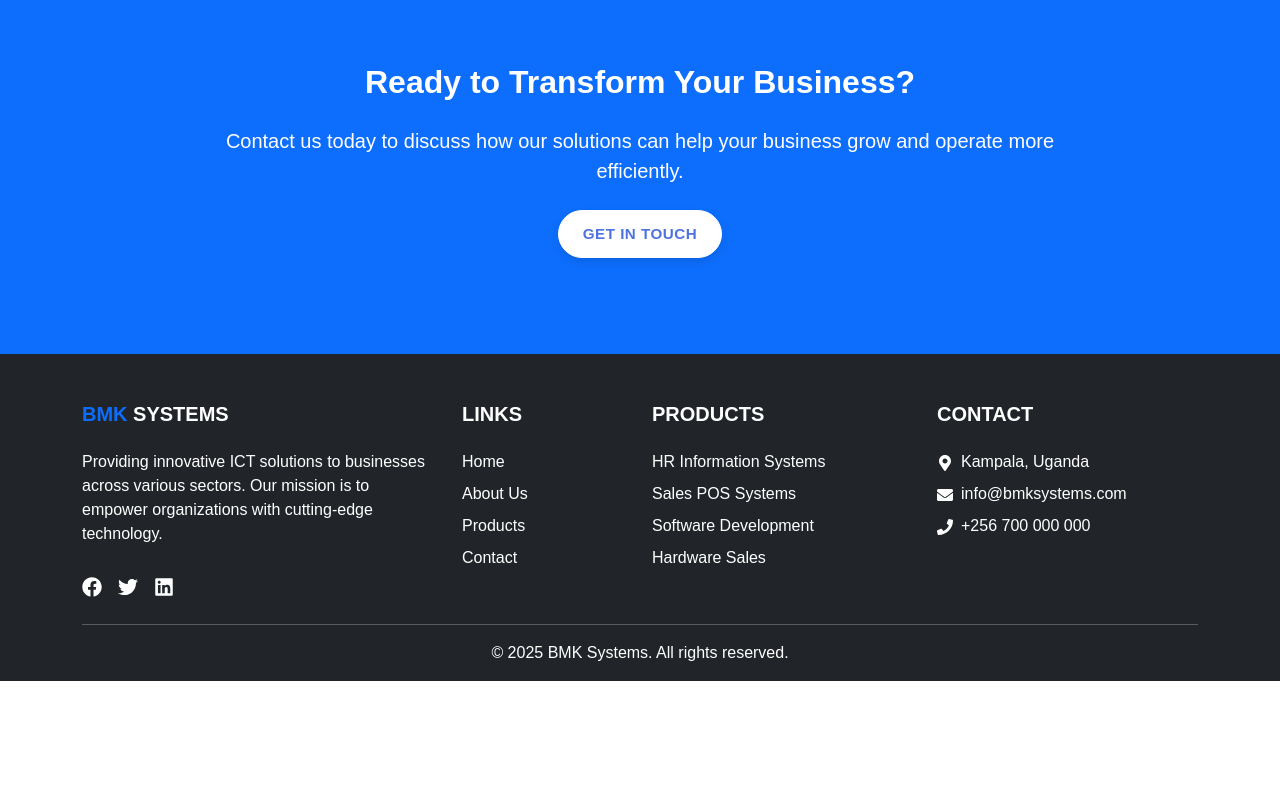
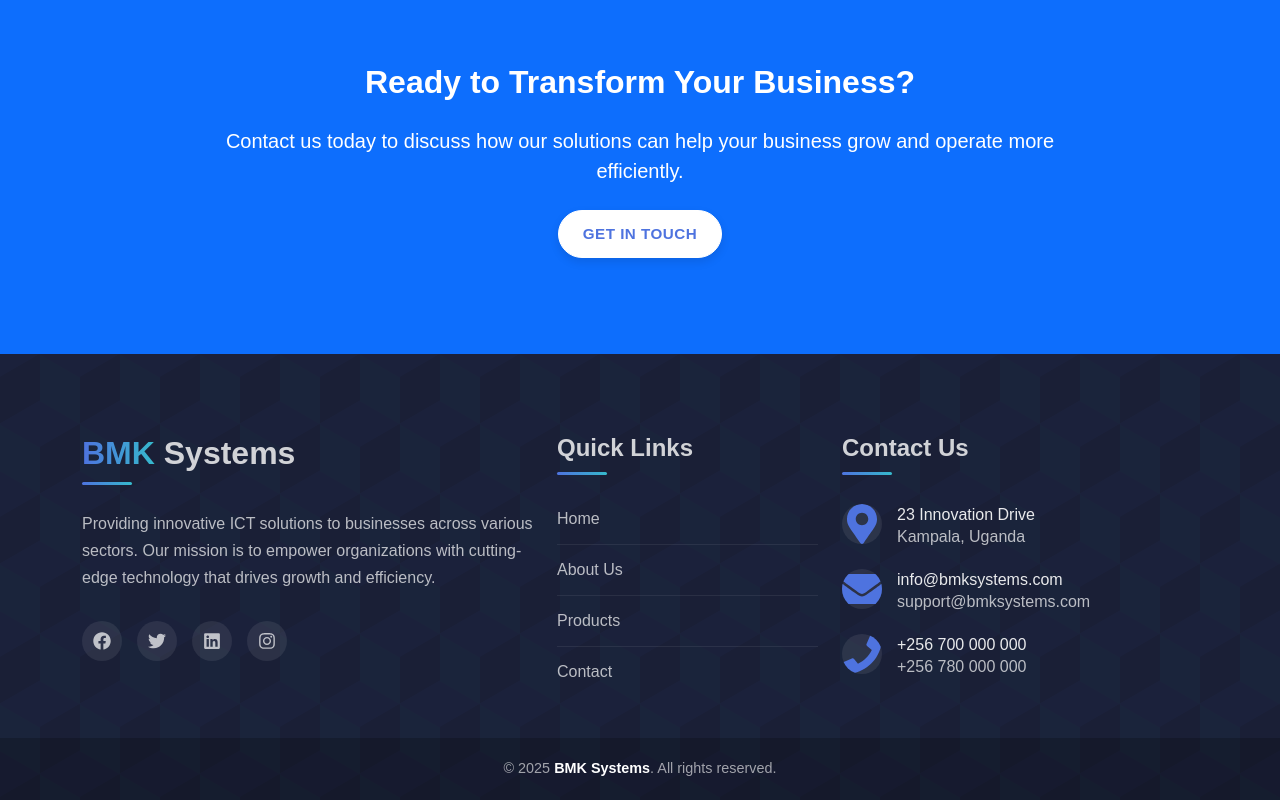
Before and after one commit to prodib01/bmk-systems, a React (Create React App) app: page / in a window 1280 px wide. Shown: the part 2398-3198 px from the top of the page. Before the commit the page ends 3079 px from the top, so only its background shows below. Built offline with nearby package versions, Linux system fonts and the light colour scheme.

Commit message:
footer-fixes

```diff
--- a/src/assets/css/style.css
+++ b/src/assets/css/style.css
@@ -553,8 +553,7 @@ h1, h2, h3, h4, h5, h6 {
 /* Footer */
 .footer {
     background-color: #1a1f36;
-    color: white;
-    padding-top: 80px;
+    color: rgba(255, 255, 255, 0.8);
     position: relative;
     overflow: hidden;
 }
@@ -566,16 +565,29 @@ h1, h2, h3, h4, h5, h6 {
     left: 0;
     width: 100%;
     height: 100%;
-    /*background: url('pattern.png');*/
-    opacity: 0.02;
+    opacity: 0.03;
+    background-image: linear-gradient(30deg, var(--primary-color) 12%, transparent 12.5%, transparent 87%, var(--primary-color) 87.5%, var(--primary-color)),
+    linear-gradient(150deg, var(--primary-color) 12%, transparent 12.5%, transparent 87%, var(--primary-color) 87.5%, var(--primary-color)),
+    linear-gradient(30deg, var(--primary-color) 12%, transparent 12.5%, transparent 87%, var(--primary-color) 87.5%, var(--primary-color)),
+    linear-gradient(150deg, var(--primary-color) 12%, transparent 12.5%, transparent 87%, var(--primary-color) 87.5%, var(--primary-color)),
+    linear-gradient(60deg, var(--info-color) 25%, transparent 25.5%, transparent 75%, var(--info-color) 75%, var(--info-color)),
+    linear-gradient(60deg, var(--info-color) 25%, transparent 25.5%, transparent 75%, var(--info-color) 75%, var(--info-color));
+    background-size: 80px 140px;
+    background-position: 0 0, 0 0, 40px 70px, 40px 70px, 0 0, 40px 70px;
+}
+
+.footer-top {
+    position: relative;
+    padding: 80px 0 40px;
+    z-index: 1;
 }
 
 .footer-title {
-    font-size: 1.4rem;
+    font-size: 1.5rem;
+    font-weight: 700;
     margin-bottom: 1.8rem;
-    font-weight: 700;
     position: relative;
-    padding-bottom: 15px;
+    padding-bottom: 12px;
 }
 
 .footer-title:after {
@@ -583,27 +595,78 @@ h1, h2, h3, h4, h5, h6 {
     position: absolute;
     left: 0;
     bottom: 0;
-    width: 40px;
+    width: 50px;
     height: 3px;
     background: linear-gradient(90deg, var(--primary-color), var(--info-color));
     border-radius: 2px;
 }
 
+.footer-description {
+    margin-bottom: 30px;
+    font-size: 1rem;
+    line-height: 1.7;
+    color: rgba(255, 255, 255, 0.7);
+}
+
+.footer-info h3 {
+    font-size: 2rem;
+    font-weight: 800;
+    margin-bottom: 25px;
+}
+
+.footer-social {
+    display: flex;
+    margin-top: 30px;
+}
+
+.footer-social a {
+    width: 40px;
+    height: 40px;
+    display: inline-flex;
+    align-items: center;
+    justify-content: center;
+    background: rgba(255, 255, 255, 0.08);
+    border-radius: 50%;
+    margin-right: 15px;
+    color: rgba(255, 255, 255, 0.7);
+    font-size: 18px;
+    transition: all 0.3s ease;
+}
+
+.footer-social a:hover {
+    background: linear-gradient(90deg, var(--primary-color), var(--info-color));
+    color: #fff;
+    transform: translateY(-5px);
+    box-shadow: 0 10px 20px rgba(0, 0, 0, 0.2);
+}
+
 .footer-links {
     list-style: none;
-    padding-left: 0;
+    padding: 0;
+    margin: 0;
 }
 
 .footer-links li {
-    margin-bottom: 12px;
+    padding: 10px 0;
+    display: flex;
+    align-items: center;
+    border-bottom: 1px solid rgba(255, 255, 255, 0.07);
+}
+
+.footer-links li:first-child {
+    padding-top: 0;
+}
+
+.footer-links li:last-child {
+    border-bottom: none;
 }
 
 .footer-links a {
     color: rgba(255, 255, 255, 0.7);
     text-decoration: none;
+    display: inline-block;
     transition: all 0.3s ease;
     padding: 3px 0;
-    display: inline-block;
     position: relative;
 }
 
@@ -611,46 +674,78 @@ h1, h2, h3, h4, h5, h6 {
     content: "";
     position: absolute;
     width: 0;
-    height: 1px;
+    height: 2px;
     bottom: 0;
     left: 0;
-    background-color: white;
-    transition: all 0.3s ease;
+    background: linear-gradient(90deg, var(--primary-color), var(--info-color));
+    visibility: hidden;
+    transition: all 0.3s ease-in-out;
 }
 
 .footer-links a:hover {
-    color: white;
+    color: #fff;
+    transform: translateX(5px);
 }
 
 .footer-links a:hover:before {
+    visibility: visible;
     width: 100%;
 }
 
-.footer-social a {
+.contact-info {
+    margin-top: 20px;
+}
+
+.contact-item {
+    display: flex;
+    margin-bottom: 20px;
+    align-items: flex-start;
+}
+
+.contact-item .icon {
     width: 40px;
     height: 40px;
-    background: rgba(255, 255, 255, 0.05);
-    display: inline-flex;
+    background: rgba(255, 255, 255, 0.08);
+    border-radius: 50%;
+    display: flex;
     align-items: center;
     justify-content: center;
-    border-radius: 50%;
-    margin-right: 12px;
-    transition: all 0.3s ease;
+    margin-right: 15px;
+    color: var(--primary-color);
+    flex-shrink: 0;
+    font-size: 16px;
+}
+
+.contact-item p {
+    margin: 0;
+    line-height: 1.4;
     color: rgba(255, 255, 255, 0.7);
 }
 
-.footer-social a:hover {
-    background: linear-gradient(90deg, var(--primary-color), var(--info-color));
-    color: white;
-    transform: translateY(-5px);
+.contact-item p:first-child {
+    color: rgba(255, 255, 255, 0.9);
+    font-weight: 500;
 }
 
 .footer-bottom {
-    background-color: rgba(0, 0, 0, 0.2);
+    background: rgba(0, 0, 0, 0.2);
     padding: 20px 0;
-    margin-top: 60px;
+    text-align: center;
     position: relative;
+    z-index: 1;
 }
+
+.copyright {
+    margin: 0;
+    font-size: 0.9rem;
+    color: rgba(255, 255, 255, 0.6);
+}
+
+.copyright strong {
+    color: #fff;
+    font-weight: 600;
+}
+
 
 /* Page Headers */
 .page-header {
@@ -792,6 +887,26 @@ h1, h2, h3, h4, h5, h6 {
 
     .hero-section .d-flex {
         justify-content: center;
+    }
+
+    .footer-top {
+        padding: 60px 0 30px;
+    }
+
+    .footer-title {
+        margin-bottom: 1.2rem;
+    }
+
+    .footer-links-column {
+        margin-top: 20px;
+    }
+
+    .footer-social {
+        margin-top: 20px;
+    }
+
+    .footer-info h3 {
+        font-size: 1.8rem;
     }
 }
 
--- a/src/components/Footer.jsx
+++ b/src/components/Footer.jsx
@@ -1,99 +1,104 @@
 import React from 'react';
 import { Container, Row, Col } from 'react-bootstrap';
 import { Link } from 'react-router-dom';
-import { FaFacebook, FaTwitter, FaLinkedin, FaEnvelope, FaPhone, FaMapMarkerAlt } from 'react-icons/fa';
+import { FaFacebook, FaTwitter, FaLinkedin, FaInstagram, FaEnvelope, FaPhone, FaMapMarkerAlt } from 'react-icons/fa';
 
 const Footer = () => {
     const currentYear = new Date().getFullYear();
 
     return (
-        <footer className="bg-dark text-white pt-5 pb-3">
+        <footer className="footer">
+            <div className="footer-top">
                 <Container>
-                <Row className="mb-4">
-                    <Col lg={4} md={6} className="mb-4 mb-md-0">
-                        <h5 className="text-uppercase mb-4">
-                            <span className="text-primary">BMK</span> Systems
-                        </h5>
-                        <p>
+                    <Row className="gy-4">
+                        <Col lg={5} md={6} className="mb-4 mb-md-0">
+                            <div className="footer-info">
+                                <h3 className="footer-title">
+                                    <span className="text-gradient">BMK</span> Systems
+                                </h3>
+                                <p className="footer-description">
                                     Providing innovative ICT solutions to businesses across various sectors.
-                            Our mission is to empower organizations with cutting-edge technology.
+                                    Our mission is to empower organizations with cutting-edge technology
+                                    that drives growth and efficiency.
                                 </p>
-                        <div className="mt-4">
-                            <a href="https://facebook.com" className="text-white me-3 fs-5">
+                                <div className="footer-social">
+                                    <a href="https://facebook.com" aria-label="Facebook">
                                         <FaFacebook />
                                     </a>
-                            <a href="https://twitter.com" className="text-white me-3 fs-5">
+                                    <a href="https://twitter.com" aria-label="Twitter">
                                         <FaTwitter />
                                     </a>
-                            <a href="https://linkedin.com" className="text-white fs-5">
+                                    <a href="https://linkedin.com" aria-label="LinkedIn">
                                         <FaLinkedin />
                                     </a>
+                                    <a href="https://instagram.com" aria-label="Instagram">
+                                        <FaInstagram />
+                                    </a>
+                                </div>
                             </div>
                         </Col>
 
-                    <Col lg={2} md={6} className="mb-4 mb-md-0">
-                        <h5 className="text-uppercase mb-4">Links</h5>
-                        <ul className="list-unstyled">
-                            <li className="mb-2">
-                                <Link to="/" className="text-white text-decoration-none">Home</Link>
-                            </li>
-                            <li className="mb-2">
-                                <Link to="/about" className="text-white text-decoration-none">About Us</Link>
-                            </li>
-                            <li className="mb-2">
-                                <Link to="/products" className="text-white text-decoration-none">Products</Link>
+                        <Col lg={3} md={6} className="footer-links-column">
+                            <h4 className="footer-title">Quick Links</h4>
+                            <ul className="footer-links">
+                                <li>
+                                    <Link to="/">Home</Link>
                                 </li>
                                 <li>
-                                <Link to="/contact" className="text-white text-decoration-none">Contact</Link>
+                                    <Link to="/about">About Us</Link>
+                                </li>
+                                <li>
+                                    <Link to="/products">Products</Link>
+                                </li>
+                                <li>
+                                    <Link to="/contact">Contact</Link>
                                 </li>
                             </ul>
                         </Col>
 
-                    <Col lg={3} md={6} className="mb-4 mb-md-0">
-                        <h5 className="text-uppercase mb-4">Products</h5>
-                        <ul className="list-unstyled">
-                            <li className="mb-2">
-                                <Link to="/products" className="text-white text-decoration-none">HR Information Systems</Link>
-                            </li>
-                            <li className="mb-2">
-                                <Link to="/products" className="text-white text-decoration-none">Sales POS Systems</Link>
-                            </li>
-                            <li className="mb-2">
-                                <Link to="/products" className="text-white text-decoration-none">Software Development</Link>
-                            </li>
-                            <li>
-                                <Link to="/products" className="text-white text-decoration-none">Hardware Sales</Link>
-                            </li>
-                        </ul>
-                    </Col>
+                        <Col lg={4} md={6}>
+                            <h4 className="footer-title">Contact Us</h4>
+                            <div className="contact-info">
+                                <div className="contact-item">
+                                    <FaMapMarkerAlt className="icon" />
+                                    <div>
+                                        <p>23 Innovation Drive</p>
+                                        <p>Kampala, Uganda</p>
+                                    </div>
+                                </div>
 
-                    <Col lg={3} md={6}>
-                        <h5 className="text-uppercase mb-4">Contact</h5>
-                        <p className="mb-2">
-                            <FaMapMarkerAlt className="me-2" />
-                            Kampala, Uganda
-                        </p>
-                        <p className="mb-2">
-                            <FaEnvelope className="me-2" />
-                            info@bmksystems.com
-                        </p>
-                        <p>
-                            <FaPhone className="me-2" />
-                            +256 700 000 000
-                        </p>
+                                <div className="contact-item">
+                                    <FaEnvelope className="icon" />
+                                    <div>
+                                        <p>info@bmksystems.com</p>
+                                        <p>support@bmksystems.com</p>
+                                    </div>
+                                </div>
+
+                                <div className="contact-item">
+                                    <FaPhone className="icon" />
+                                    <div>
+                                        <p>+256 700 000 000</p>
+                                        <p>+256 780 000 000</p>
+                                    </div>
+                                </div>
+                            </div>
                         </Col>
                     </Row>
+                </Container>
+            </div>
 
-                <hr className="mt-4 mb-3" />
-
+            <div className="footer-bottom">
+                <Container>
                     <Row>
                         <Col className="text-center">
-                        <p className="mb-0">
-                            &copy; {currentYear} BMK Systems. All rights reserved.
+                            <p className="copyright">
+                                &copy; {currentYear} <strong>BMK Systems</strong>. All rights reserved.
                             </p>
                         </Col>
                     </Row>
                 </Container>
+            </div>
         </footer>
     );
 };
```
Lines whose indentation alone changed are shown as unchanged.
